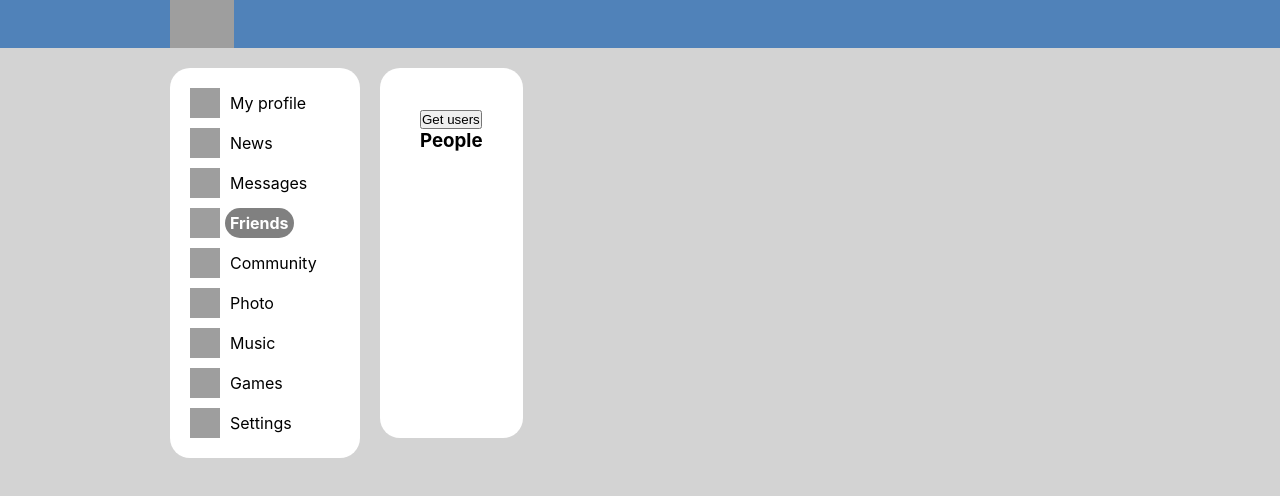
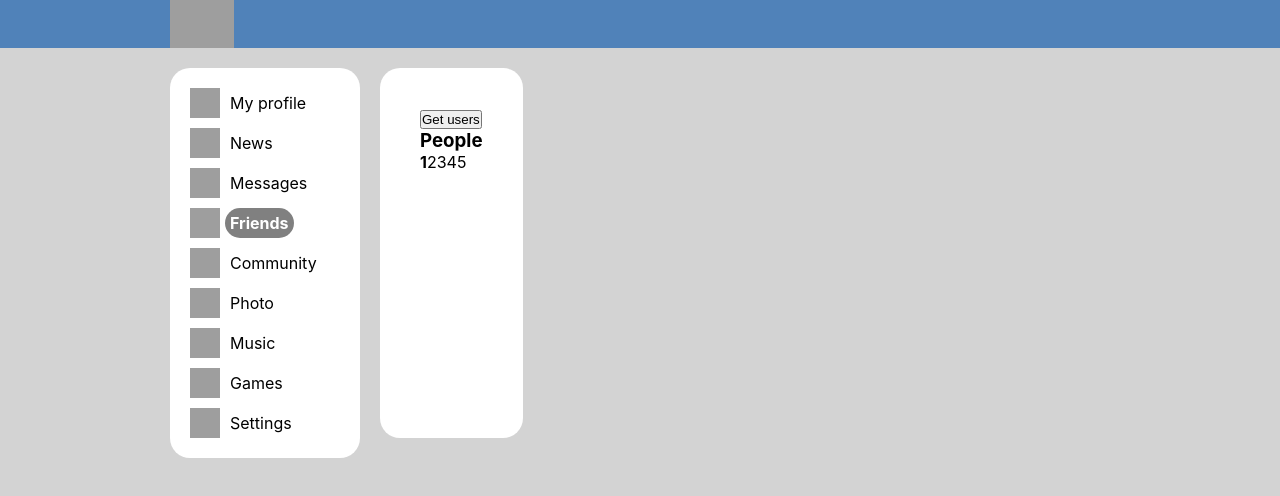
Before and after one commit to VitalikBaiduk/PutSamuraya, a React (Create React App) app: page /friends in a window 1280 px wide. Shown: the top 496 px of the page. Built offline with nearby package versions, Linux system fonts and the light colour scheme; grey boxes are pictures that could not be loaded.

Commit message:
сделал доп вложенность в виде новой контейнерной компоненты

```diff
--- a/src/components/Friends/Friends.tsx
+++ b/src/components/Friends/Friends.tsx
@@ -1,38 +1,24 @@
-import React, {useState} from 'react';
-import classes from "./Friends.module.css"
-import {FriendsPropsType} from "./FriendsContainer";
+import classes from "./Friends.module.css";
 import img2 from "../../img/img2.png";
-import axios from "axios";
+import React from "react";
+
+export type FriendsPropsType = {
+    currentPage: number
+    friends: any[]
+    unFollow: (humanId: number) => void
+    follow: (humanId: number) => void
+    getUsers: () => void
+    pages: Array<number>
+    setPage: (el: number) => void
+}
 
 export const Friends = (props: FriendsPropsType) => {
-
-    const getUsers = () => {
-        axios.get(`https://social-network.samuraijs.com/api/1.0/users?page=${props.currentPage}&count=${props.pageSize}`)
-            .then((response) => {
-                props.setUsers(response.data.items)
-                props.setTotalUsersCount(response.data.totalUsersCount)
-            })
-    }
-    let pageCount = Math.ceil(props.totalUsersCount / props.pageSize)
-    let pages: Array<number> = []
-    for (let i = 1; i <= pageCount; i++) {
-        pages.push(i)
-    }
-
-    let setPage = (el: number) => {
-        props.setCurrentPage(el)
-        axios.get(`https://social-network.samuraijs.com/api/1.0/users?page=${el}&count=${props.pageSize}`)
-            .then((response) => {
-                props.setUsers(response.data.items)
-            })
-    }
-
     return <div className={classes.mainDiv}>
-        <button onClick={getUsers}>Get users</button>
+        <button onClick={props.getUsers}>Get users</button>
         <h3>People</h3>
-        {pages.map((el) => {
+        {props.pages.map((el) => {
             return <span onClick={() => {
-                setPage(el)
+                props.setPage(el)
             }} className={props.currentPage === el ? classes.currentEl : ""}>{el}</span>
         })}
         {
@@ -70,4 +56,5 @@ export const Friends = (props: FriendsPropsType) => {
             })
         }
     </div>
+
 }
--- a/src/components/Friends/FriendsContainer.tsx
+++ b/src/components/Friends/FriendsContainer.tsx
@@ -1,5 +1,4 @@
 import {connect} from "react-redux";
-import {Friends} from "./Friends";
 import {AppStateType} from "../../redux/redux-store";
 import {
     ArrOfPeopleType,
@@ -10,6 +9,9 @@ import {
     unFollowAC
 } from "../../redux/friendsReducer";
 import {Dispatch} from "redux";
+import axios from "axios";
+import {Friends} from "./Friends";
+import React from "react";
 
 
 type mapStateToPropsType = {
@@ -25,7 +27,44 @@ type mapDispatchToPropsType = {
     setCurrentPage: (page: number) => void
     setTotalUsersCount: (usersCount: number) => void
 }
-export type FriendsPropsType = mapStateToPropsType & mapDispatchToPropsType
+export type FriendsAPIComponentType = mapStateToPropsType & mapDispatchToPropsType
+
+export const FriendsContainerComponent = (props: FriendsAPIComponentType) => {
+
+    const getUsers = () => {
+        axios.get(`https://social-network.samuraijs.com/api/1.0/users?page=${props.currentPage}&count=${props.pageSize}`)
+            .then((response) => {
+                props.setUsers(response.data.items)
+                console.log(response.data.totalUsersCount)
+            })
+
+    }
+    let pageCount = Math.ceil(props.totalUsersCount / props.pageSize)
+    let pages: Array<number> = []
+
+    for (let i = 1; i <= pageCount; i++) {
+        pages.push(i)
+    }
+
+    let setPage = (el: number) => {
+        props.setCurrentPage(el)
+        axios.get(`https://social-network.samuraijs.com/api/1.0/users?page=${el}&count=${props.pageSize}`)
+            .then((response) => {
+                props.setUsers(response.data.items)
+            })
+    }
+    return (
+        <Friends
+            currentPage={props.currentPage}
+            friends={props.friends}
+            unFollow={props.unFollow}
+            follow={props.follow}
+            getUsers={getUsers}
+            pages={pages}
+            setPage={setPage}
+        />
+    )
+}
 
 let mapStateToProps = (state: AppStateType): mapStateToPropsType => {
     return {
@@ -56,4 +95,4 @@ let mapDispatchToProps = (dispatch: Dispatch) => {
 }
 
 
-export const FriendsContainer = connect(mapStateToProps, mapDispatchToProps)(Friends)
+export const FriendsContainer = connect(mapStateToProps, mapDispatchToProps)(FriendsContainerComponent)
--- a/src/redux/friendsReducer.tsx
+++ b/src/redux/friendsReducer.tsx
@@ -45,7 +45,7 @@ let initialState = {
         // {id: 6, followed: true, name: "Brock Lesnar", img: img6, address: {country: "Belarus", city: "Baranovichi"}}
     ],
     pageSize: 4,
-    totalUsersCount: 0,
+    totalUsersCount: 20,
     currentPage: 1,
 }
 
```
Also changed, not shown: src/components/Friends/FriendsAPIComponent.tsx (added, +41 -0 lines).
